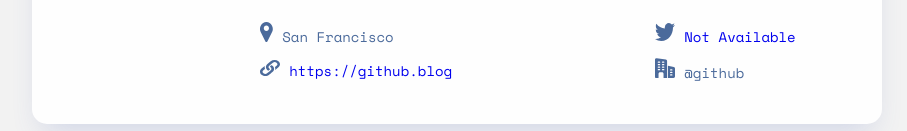
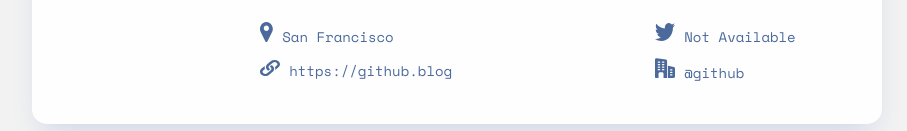
Before and after one commit to msantosdevlab/gituserseapp, a plain HTML site: page index.html in a window 1280 px wide. Shown: the part 518-649 px from the top of the page, without its empty margins (183-1090 px from the left). Drawn offline with nearby package versions, Linux system fonts and the light colour scheme.

Commit message:
link color

```diff
--- a/assets/css/style.css
+++ b/assets/css/style.css
@@ -223,6 +223,7 @@ input[type="button"]:hover {
 .vcard-detail a, .vcard-detail span {
   text-decoration: none;
   font-size: 14px;
+  color: #4B6A9B;
 }
 
 /*______________ FOOTER ______________*/
```
Also changed, not shown: 1 other file.
